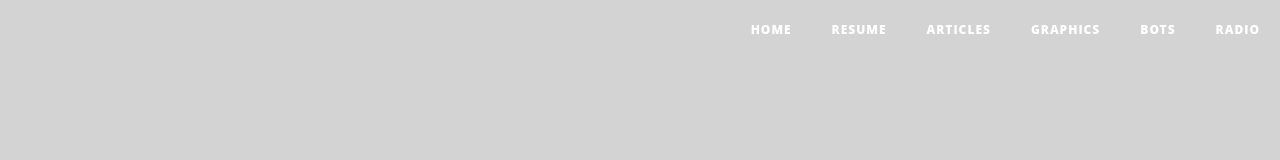
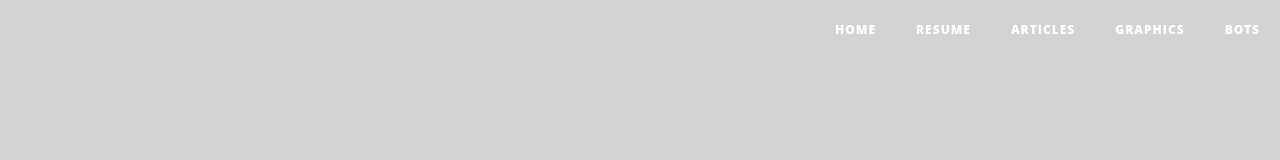
Before and after one commit to jagluck/jagluck.github.io, a plain HTML site: page bots.html in a window 1280 px wide. Shown: the top 160 px of the page. Drawn offline with Linux system fonts and the light colour scheme.

Commit message:
Update bots.html

```diff
--- a/bots.html
+++ b/bots.html
@@ -66,9 +66,6 @@
                     </li>
                     <li>
                         <a href="bots.html">Bots</a>
-                    </li>
-                    <li>
-                        <a href="radio.html">Radio</a>
                     </li>
                 </ul>
             </div>
```
